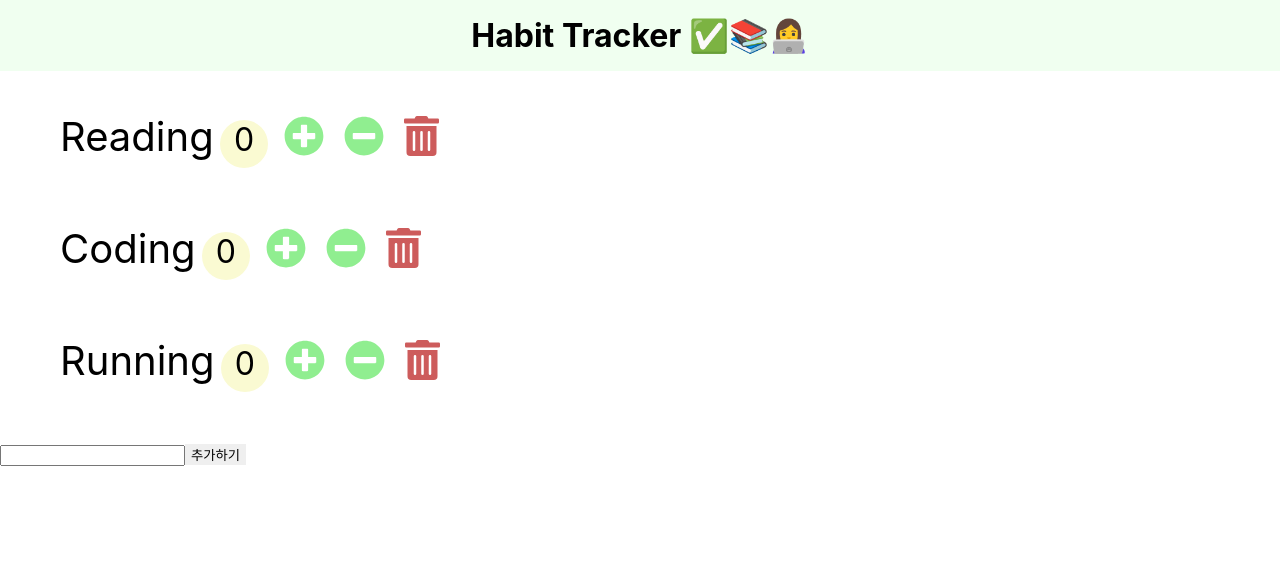
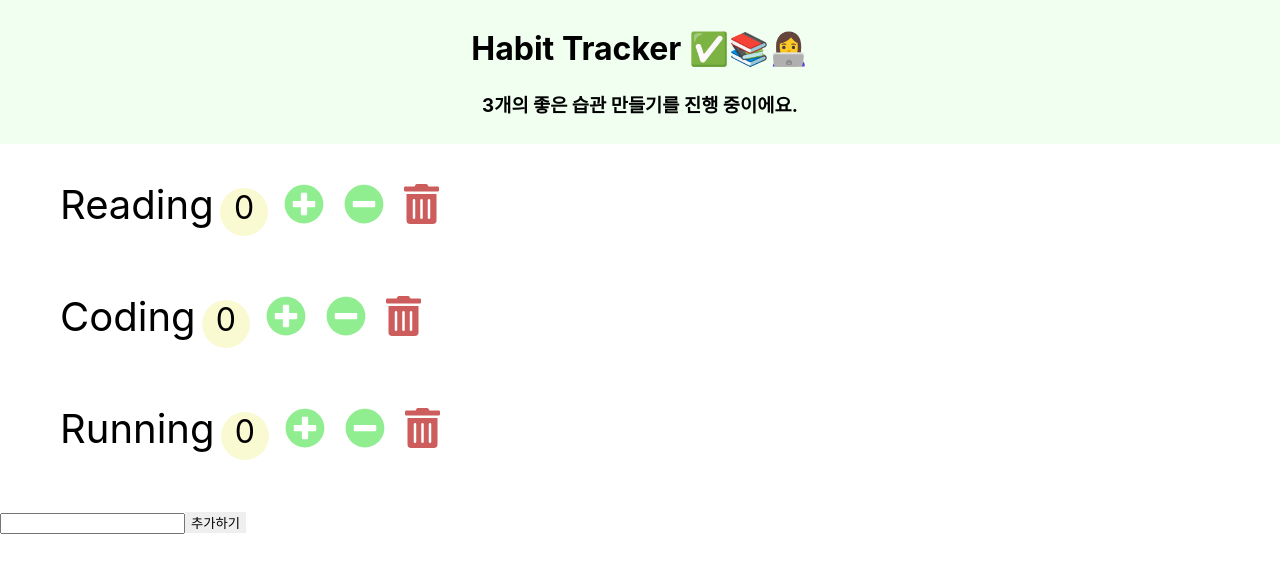
Before and after one commit to tjdls111/habit_tracker, a React (Create React App) app: page / in a window 1280 px wide. Shown: the top 572 px of the page. Built offline with nearby package versions, Linux system fonts and the light colour scheme.

Commit message:
navbar에 습관 개수 추가, 습관 데이터를 app으로 옮김

```diff
--- a/src/App.css
+++ b/src/App.css
@@ -23,7 +23,7 @@ button{
 
 }
 
-.title{
+.navbar{
   text-align: center;
   background-color:honeydew;
   margin-top: 0;
--- a/src/app.jsx
+++ b/src/app.jsx
@@ -11,14 +11,48 @@ class App extends Component{
       {id:2,name:'Coding', count:0},
       {id:3,name:'Running', count:0}
     ],
-    // cnt : this.state.habits.length
+    // cnt : this.state.habits.length,
   };
+
+  handleIncrement = (habit) => {
+    const habits = [...this.state.habits];
+    const index = habits.indexOf(habit);
+    habits[index].count ++;
+    this.setState({habits});
+
+  };
+
+  handleDecrement = (habit) =>{
+    // console.log({habit});
+    // this.habits[habit.id] -= 1;
+    const habits = [...this.state.habits];
+    const index = habits.indexOf(habit);
+    habits[index].count = habits[index].count-1 < 0 ? 0: habits[index].count-1;
+    this.setState({habits});
+
+
+  };
+
+  handleDelete = (habit)=>{
+    // console.log({habit});
+    const habits = [...this.state.habits];
+    const index = habits.indexOf(habit);
+    habits.splice(index,1);
+    this.setState({habits});
+  };
+
 
   render(){
     return (
       <div>
-        <Navbar></Navbar>
-        <Habits></Habits>
+        <Navbar
+        habits_cnt={this.state.habits.length}
+        ></Navbar>
+        <Habits
+        habits={this.state.habits}
+        handleDecrement={this.handleDecrement}
+        handleDelete={this.handleDelete}
+        handleIncrement={this.handleIncrement}></Habits>
         <CreateForm></CreateForm>
       </div>
       );
--- a/src/components/habits.jsx
+++ b/src/components/habits.jsx
@@ -1,49 +1,30 @@
 import React, { Component } from 'react';
 import Habit from './habit';
-// import App from '../app';
 
 class Habits extends Component {
-  state ={
-    habits:[
-      {id:1,name:'Reading', count:0},
-      {id:2,name:'Coding', count:0},
-      {id:3,name:'Running', count:0}
-    ],
-  };
 
   handleIncrement = (habit) => {
-    const habits = [...this.state.habits];
-    const index = habits.indexOf(habit);
-    habits[index].count ++;
-    this.setState({habits});
+    this.props.onIncrement(habit);
 
   };
 
   handleDecrement = (habit) =>{
-    // console.log({habit});
-    // this.habits[habit.id] -= 1;
-    const habits = [...this.state.habits];
-    const index = habits.indexOf(habit);
-    habits[index].count = habits[index].count-1 < 0 ? 0: habits[index].count-1;
-    this.setState({habits});
+    this.props.onDecrement(habit);
 
 
   };
 
   handleDelete = (habit)=>{
-    // console.log({habit});
-    const habits = [...this.state.habits];
-    const index = habits.indexOf(habit);
-    habits.splice(index,1);
-    this.setState({habits});
+    this.props.onDelete(habit);
   };
 
   render() {
     return (
       <ul>
         {
-          this.state.habits.map(habit=>(
-            <Habit key={habit.id} habit={habit}
+          this.props.habits.map(habit=>(
+            <Habit key={habit.id}
+              habit={habit}
               onIncrement={this.handleIncrement}
               onDecrement = {this.handleDecrement}
               onDelete = {this.handleDelete}
--- a/src/components/navbar.jsx
+++ b/src/components/navbar.jsx
@@ -2,14 +2,12 @@ import React, { Component } from 'react';
 import '../app.css';
 
 class NavBar extends Component{
-  state = {
-
-  };
 
   render(){
     return (
       <div className='navbar'>
-        <h1 class='title'>Habit Tracker ✅📚👩‍💻</h1>
+        <h1>Habit Tracker ✅📚👩‍💻</h1>
+        <h3>{this.props.habits_cnt}개의 좋은 습관 만들기를 진행 중이에요.</h3>
       </div>
     )
 
```
